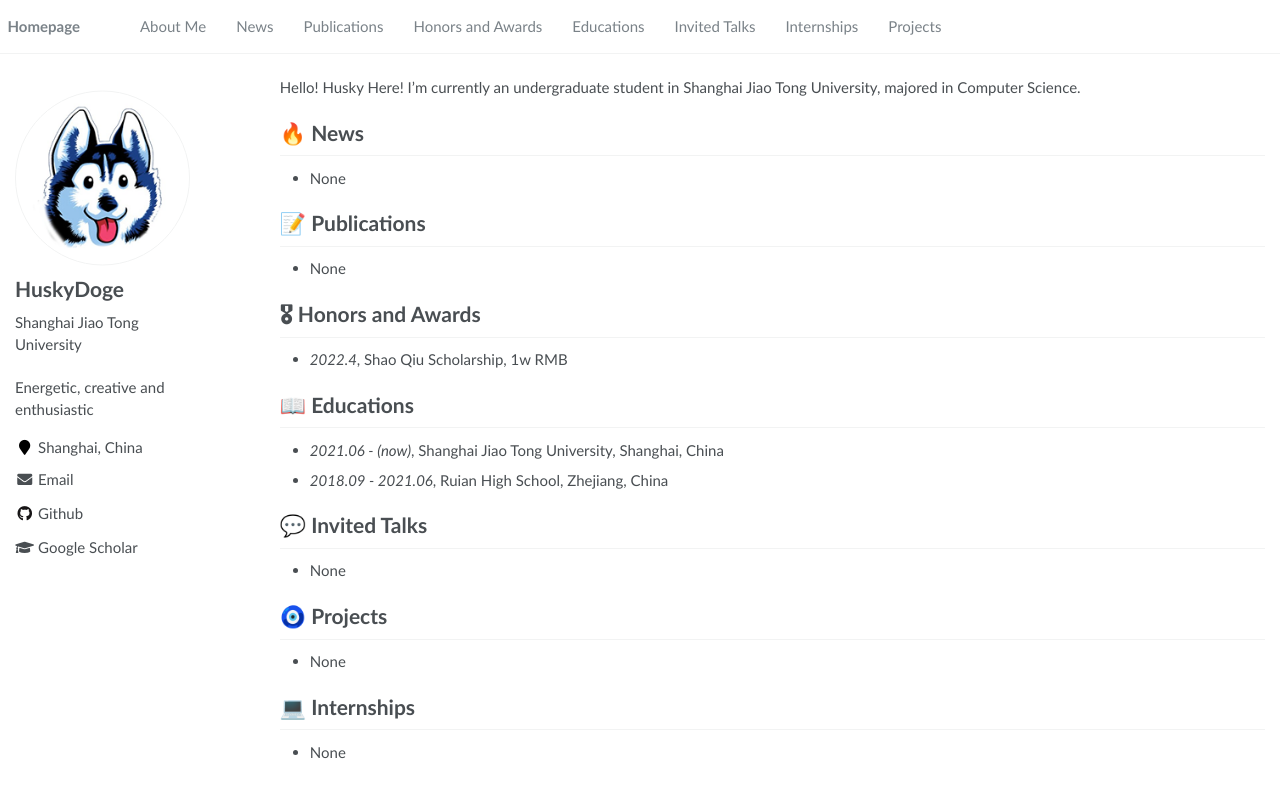
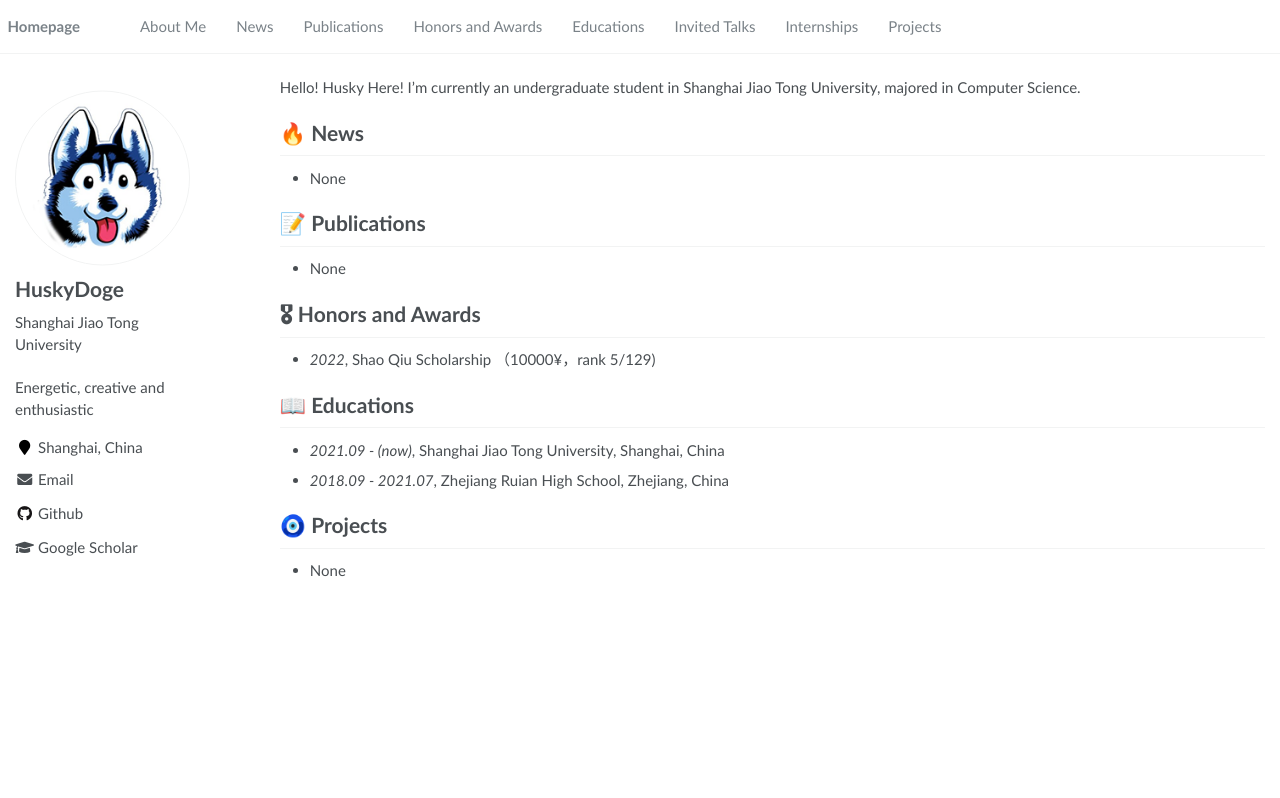
Before and after one commit to RayeRen/acad-homepage.github.io, a Jekyll site: the page built from _pages/about.md, in a window 1280 px wide. Shown: the top 798 px of the page. Built offline with Jekyll 4.4.1, drawn with Linux system fonts in a browser that asks for light colours.

Commit message:
Update about.md

```diff
--- a/_pages/about.md
+++ b/_pages/about.md
@@ -50,25 +50,28 @@
 - None
 
 # 🎖 Honors and Awards
-- *2022.4*, Shao Qiu Scholarship, 1w RMB
+- *2022*, Shao Qiu Scholarship （10000¥，rank 5/129)
 
 
 # 📖 Educations
-- *2021.06 - (now)*, Shanghai Jiao Tong University, Shanghai, China
-- *2018.09 - 2021.06*, Ruian High School, Zhejiang, China
+- *2021.09 - (now)*, Shanghai Jiao Tong University, Shanghai, China
+- *2018.09 - 2021.07*, Zhejiang Ruian High School, Zhejiang, China
 
+<!--
 # 💬 Invited Talks
-<!--
+
 - *2021.06*, Lorem ipsum dolor sit amet, consectetur adipiscing elit. Vivamus ornare aliquet ipsum, ac tempus justo dapibus sit amet.
 - *2021.03*, Lorem ipsum dolor sit amet, consectetur adipiscing elit. Vivamus ornare aliquet ipsum, ac tempus justo dapibus sit amet.  \| [\[video\]](https://github.com/)
--->
 
 - None
+-->
 
 # 🧿 Projects
 - None
 
+
+<!--
 # 💻 Internships
-<!-- *2019.05 - 2020.02*, [Lorem](https://github.com/), China. -->
-
+*2019.05 - 2020.02*, [Lorem](https://github.com/), China.
 - None
+-->
```
